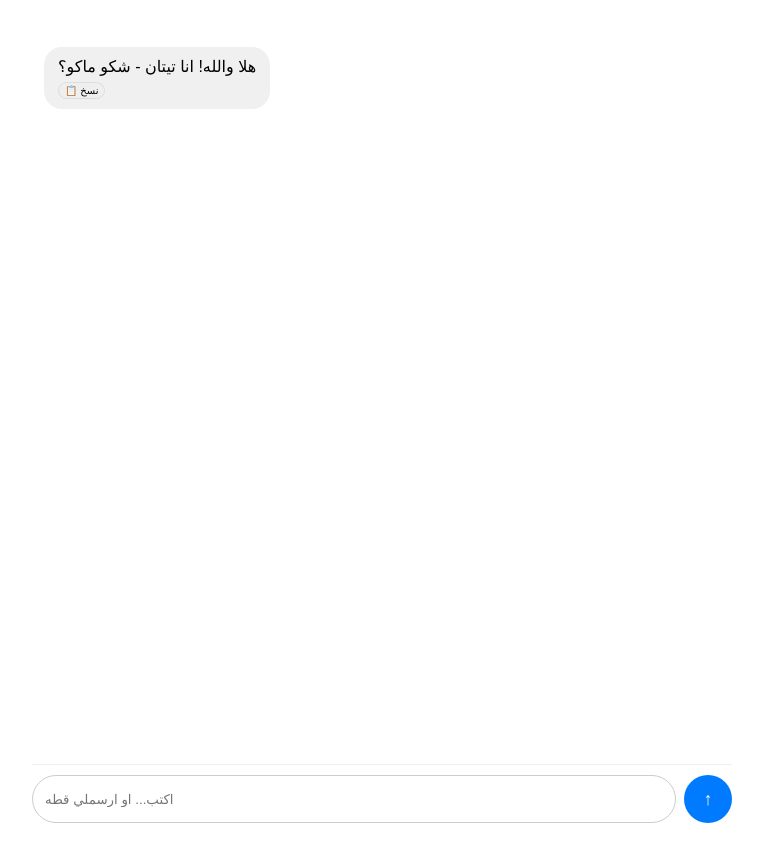
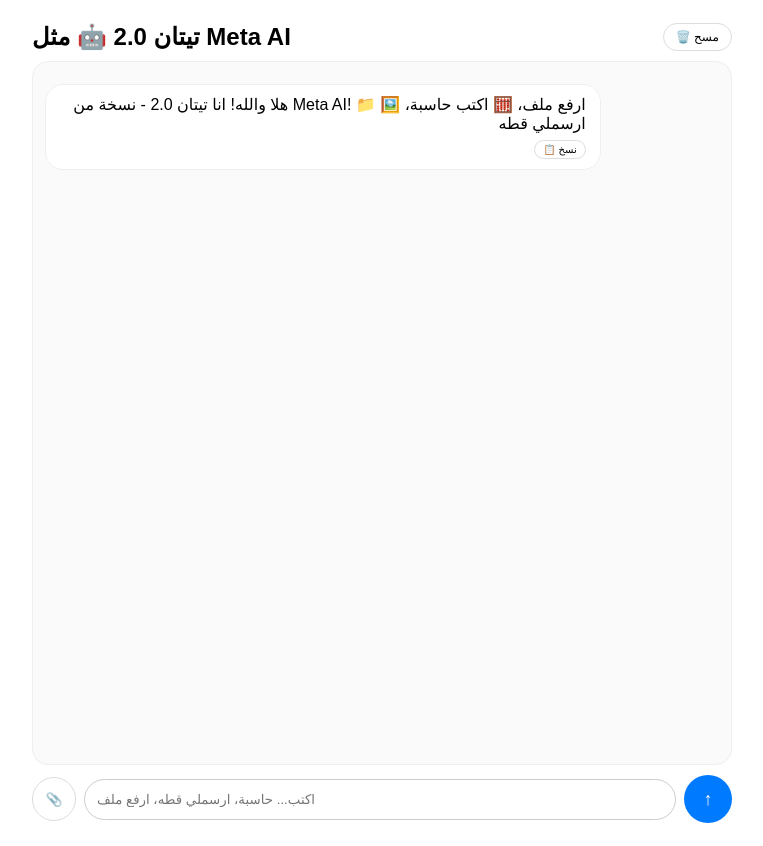
Before and after one commit to Alialdrage/titan-10, a Next.js app: page / in a window 1280 px wide. Shown: the whole page, without its empty margins (258-1021 px from the left). Built offline with nearby package versions, Linux system fonts and the light colour scheme.

Commit message:
Update page.tsx

```diff
--- a/app/page.tsx
+++ b/app/page.tsx
@@ -1,65 +1,113 @@
 "use client";
 import { useState, useEffect, useRef } from "react";
 
+function RealCalculator() {
+  const [d, setD] = useState("0");
+  const [h, setH] = useState("");
+  const press = (v: string) => {
+    if (v === "C") { setD("0"); setH(""); return; }
+    if (v === "⌫") { setD(d.slice(0, -1) || "0"); return; }
+    if (v === "=") { try { const r = eval(d.replace(/×/g, "*").replace(/÷/g, "/")); setH(d + " ="); setD(String(r).slice(0, 12)); } catch { setD("خطأ"); } return; }
+    setD(d === "0" && v !== "." ? v : d + v);
+  };
+  const rows = [["C", "⌫", "%", "÷"], ["7", "8", "9", "×"], ["4", "5", "6", "-"], ["1", "2", "3", "+"], ["0", ".", "="]];
+  return (
+    <div style={{ background: "#111", borderRadius: 20, padding: 15, maxWidth: 300, margin: "10px auto" }}>
+      <div style={{ background: "#222", borderRadius: 12, padding: 12, textAlign: "right" }}><div style={{ color: "#888", fontSize: 12 }}>{h}</div><div style={{ color: "#fff", fontSize: 28 }}>{d}</div></div>
+      {rows.map((r, i) => (<div key={i} style={{ display: "flex", gap: 8, marginTop: 8 }}>{r.map((b) => (<button key={b} onClick={() => press(b)} style={{ flex: b === "0" ? 2 : 1, height: 50, borderRadius: 12, border: "none", background: b === "=" ? "#007aff" : ["÷", "×", "-", "+"].includes(b) ? "#333" : "#222", color: "#fff", fontSize: 18 }}>{b}</button>))}</div>))}
+    </div>
+  );
+}
+
 export default function Page() {
-  const [messages, setMessages] = useState<any[]>(()=>{
-    if (typeof window !== "undefined") {
-      const s = localStorage.getItem("titan_chat");
-      return s ? JSON.parse(s) : [{role:"assistant", content:"هلا والله! انا تيتان - شكو ماكو؟"}];
-    }
-    return [];
-  });
+  const [messages, setMessages] = useState<any[]>([]);
   const [input, setInput] = useState("");
   const [loading, setLoading] = useState(false);
-  const endRef = useRef<HTMLDivElement>(null);
+  const endRef = useRef<any>(null);
+  const fileRef = useRef<any>(null);
 
-  useEffect(()=>{ endRef.current?.scrollIntoView({behavior:"smooth"}); localStorage.setItem("titan_chat", JSON.stringify(messages)); }, [messages]);
+  useEffect(() => {
+    const saved = localStorage.getItem("titan_chat");
+    if (saved) {
+      if (saved.includes("التصميم") || saved.includes(".calculator") || saved.includes("عرض النتائج")) {
+        localStorage.removeItem("titan_chat");
+        setMessages([{ role: "assistant", content: "هلا والله! انا تيتان 2.0 - نسخة من Meta AI! 📁 ارفع ملف، 🧮 اكتب حاسبة، 🖼️ ارسملي قطه" }]);
+        return;
+      }
+      try { setMessages(JSON.parse(saved)); return; } catch {}
+    }
+    setMessages([{ role: "assistant", content: "هلا والله! انا تيتان 2.0 - نسخة من Meta AI! 📁 ارفع ملف، 🧮 اكتب حاسبة، 🖼️ ارسملي قطه" }]);
+  }, []);
 
-  const copy = (t:string) => navigator.clipboard.writeText(t);
+  useEffect(() => { endRef.current?.scrollIntoView({ behavior: "smooth" }); if (messages.length > 0) localStorage.setItem("titan_chat", JSON.stringify(messages)); }, [messages]);
+
+  const copy = (t: string) => navigator.clipboard.writeText(t);
+  const clear = () => { if (confirm("تمسح المحادثة؟")) { localStorage.removeItem("titan_chat"); setMessages([{ role: "assistant", content: "هلا والله! انا تيتان النظيف!" }]); } };
+
+  const handleFile = (e: any) => {
+    const file = e.target.files[0]; if (!file) return;
+    const reader = new FileReader();
+    if (file.type.startsWith("image/")) {
+      reader.onload = (ev) => setMessages((m: any) => [...m, { role: "user", content: `📎 صورة: ${file.name}`, image: ev.target?.result }]);
+      reader.readAsDataURL(file);
+    } else {
+      reader.onload = (ev) => {
+        const text = (ev.target?.result as string).slice(0, 3000);
+        setMessages((m: any) => [...m, { role: "user", content: `📎 ملف: ${file.name}\n${text.slice(0, 500)}...` }]);
+      };
+      reader.readAsText(file);
+    }
+  };
 
   const send = async () => {
     if (!input.trim()) return;
-    const t = input; setInput(""); setMessages(m=>[...m, {role:"user", content:t}]); setLoading(true);
+    const t = input; setInput(""); setMessages((m: any) => [...m, { role: "user", content: t }]);
 
-    if (t.includes("ارسم") || t.toLowerCase().includes("draw") || t.includes("صورة") || t.includes("قطه") || t.includes("قطة")) {
-      let p = t.replace(/ارسملي|ارسم|صورة|لي/g, "").trim() || "cute cat";
-      const map: any = {"قطه":"cute kitten", "قطة":"cute kitten", "كلب":"cute puppy"};
+    if (t.toLowerCase().includes("حاسبة") || t.toLowerCase().includes("calculator")) {
+      setMessages((m: any) => [...m, { role: "assistant", content: "تفضل حاسبة متكاملة:", showCalc: true }]); return;
+    }
+    if (t.includes("ارسم") || t.toLowerCase().includes("draw") || t.includes("قطه") || t.includes("قطة") || t.includes("صورة")) {
+      let p = t.replace(/ارسملي|ارسم|صورة/g, "").trim() || "cute cat";
+      const map: any = { "قطه": "cute kitten", "قطة": "cute kitten", "كلب": "cute puppy" };
       for (let k in map) if (p.includes(k)) p = p.replace(k, map[k]);
-      const safe = `${p}, cute, safe for work, family friendly, clothed`;
-      const img = `https://image.pollinations.ai/prompt/${encodeURIComponent(safe)}?width=512&height=512&nologo=true&safe=true&model=flux`;
-      setMessages(m=>[...m, {role:"assistant", content:"تفضل حب:", image: img}]);
-      setLoading(false); return;
+      const img = `https://image.pollinations.ai/prompt/${encodeURIComponent(p + ", cute, safe for work, family friendly")}?width=512&height=512&nologo=true&safe=true&model=flux&seed=${Date.now()}`;
+      setMessages((m: any) => [...m, { role: "assistant", content: "تفضل صورتك:", image: img }]); return;
     }
 
+    setLoading(true);
     try {
-      const res = await fetch("/api/chat", {
-        method:"POST", headers:{"Content-Type":"application/json"},
-        body: JSON.stringify({messages:[...messages, {role:"user", content:t}]})
-      });
+      const res = await fetch("/api/chat", { method: "POST", headers: { "Content-Type": "application/json" }, body: JSON.stringify({ messages: [...messages, { role: "user", content: t }] }) });
       const data = await res.json();
-      setMessages(m=>[...m, {role:"assistant", content:data.reply}]);
-    } catch { setMessages(m=>[...m, {role:"assistant", content:"صار خلل حب، جرب مرة ثانية"}]); }
+      setMessages((m: any) => [...m, { role: "assistant", content: data.reply }]);
+    } catch { setMessages((m: any) => [...m, { role: "assistant", content: "حاول مرة ثانية حب" }]); }
     setLoading(false);
   };
 
   return (
-    <main style={{maxWidth:700, margin:"0 auto", padding:15, height:"100vh", display:"flex", flexDirection:"column", fontFamily:"sans-serif", background:"#fff"}}>
-      <div style={{flex:1, overflowY:"auto", padding:12}}>
-        {messages.map((m,i)=>(
-          <div key={i} style={{margin:"12px 0", display:"flex", justifyContent: m.role==="user" ? "flex-end" : "flex-start"}}>
-            <div style={{maxWidth:"75%", padding:"10px 14px", borderRadius:18, background: m.role==="user" ? "#007aff" : "#f0f0f0", color: m.role==="user" ? "#fff" : "#000", textAlign:"right"}}>
+    <main style={{ maxWidth: 700, margin: "0 auto", padding: 15, height: "100vh", display: "flex", flexDirection: "column", background: "#fff", fontFamily: "sans-serif" }}>
+      <div style={{ display: "flex", justifyContent: "space-between", alignItems: "center" }}>
+        <h2 style={{ margin: 0 }}>تيتان 2.0 🤖 مثل Meta AI</h2>
+        <button onClick={clear} style={{ padding: "6px 12px", borderRadius: 20, border: "1px solid #ddd", background: "#fff", fontSize: 12 }}>🗑️ مسح</button>
+      </div>
+      <div style={{ flex: 1, border: "1px solid #eee", overflowY: "auto", padding: 12, borderRadius: 16, background: "#fafafa", marginTop: 10 }}>
+        {messages.map((m: any, i: number) => (
+          <div key={i} style={{ margin: "10px 0", display: "flex", justifyContent: m.role === "user" ? "flex-end" : "flex-start" }}>
+            <div style={{ maxWidth: "78%", padding: "10px 14px", borderRadius: 18, background: m.role === "user" ? "#007aff" : "#fff", color: m.role === "user" ? "#fff" : "#000", border: m.role === "user" ? "none" : "1px solid #eee", textAlign: "right", whiteSpace: "pre-wrap", wordBreak: "break-word" }}>
               {m.content}
-              {m.image && <img src={m.image} style={{width:"100%", marginTop:8, borderRadius:12}} />}
-              {m.role==="assistant" && <div style={{marginTop:6, display:"flex", gap:8}}><button onClick={()=> copy(m.content)} style={{fontSize:10, border:"1px solid #ddd", borderRadius:10, padding:"2px 6px"}}>📋 نسخ</button></div>}
+              {m.image && <img src={m.image} style={{ width: "100%", marginTop: 8, borderRadius: 12, maxHeight: 350, objectFit: "contain" }} alt="titan" />}
+              {m.showCalc && <RealCalculator />}
+              {m.role === "assistant" && !m.showCalc && <div style={{ marginTop: 6 }}><button onClick={() => copy(m.content)} style={{ fontSize: 10, padding: "3px 8px", borderRadius: 10, border: "1px solid #ddd", background: "#fff" }}>📋 نسخ</button></div>}
             </div>
           </div>
         ))}
-        {loading && <div style={{fontSize:12, color:"#999"}}>يكتب...</div>}
-        <div ref={endRef}/>
+        {loading && <div style={{ fontSize: 12, color: "#999" }}>يكتب...</div>}
+        <div ref={endRef} />
       </div>
-      <div style={{display:"flex", gap:8, paddingTop:10, borderTop:"1px solid #eee"}}>
-        <input value={input} onChange={e=> setInput(e.target.value)} onKeyDown={e=> e.key==="Enter" && send()} placeholder="اكتب... او ارسملي قطه" style={{flex:1, padding:12, borderRadius:25, border:"1px solid #ccc"}} />
-        <button onClick={send} style={{width:48, height:48, borderRadius:"50%", border:"none", background:"#007aff", color:"#fff", fontSize:18}}>↑</button>
+      <div style={{ display: "flex", gap: 8, marginTop: 10, alignItems: "center" }}>
+        <input ref={fileRef} type="file" onChange={handleFile} accept=".txt,.pdf,.json,.js,.ts,.py,.csv,image/*" style={{ display: "none" }} />
+        <button onClick={() => fileRef.current?.click()} style={{ width: 44, height: 44, borderRadius: "50%", border: "1px solid #ddd", background: "#fff" }}>📎</button>
+        <input value={input} onChange={(e) => setInput(e.target.value)} onKeyDown={(e) => e.key === "Enter" && send()} placeholder="اكتب... حاسبة، ارسملي قطه، ارفع ملف" style={{ flex: 1, padding: 12, borderRadius: 25, border: "1px solid #ccc" }} />
+        <button onClick={send} style={{ width: 48, height: 48, borderRadius: "50%", border: "none", background: "#007aff", color: "#fff", fontSize: 18 }}>↑</button>
       </div>
     </main>
   );
```
